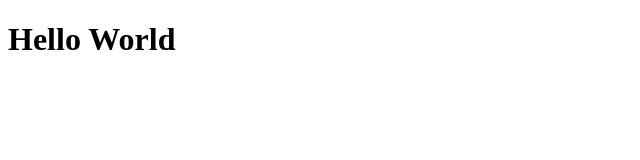
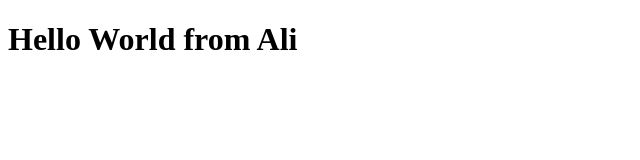
Before and after one commit to Coolhead1214/Bootcamp2020sample, a plain HTML site: page index.html in a window 1280 px wide. Shown: the whole page, without its empty margins (0-640 px from the left). Drawn offline with Linux system fonts and the light colour scheme.

Commit message:
update.html 01

```diff
--- a/index.html
+++ b/index.html
@@ -6,6 +6,6 @@
     <title>Document</title>
 </head>
 <body>
-    <h1>Hello World</h1>
+    <h1>Hello World from Ali</h1>
 </body>
 </html>
```
